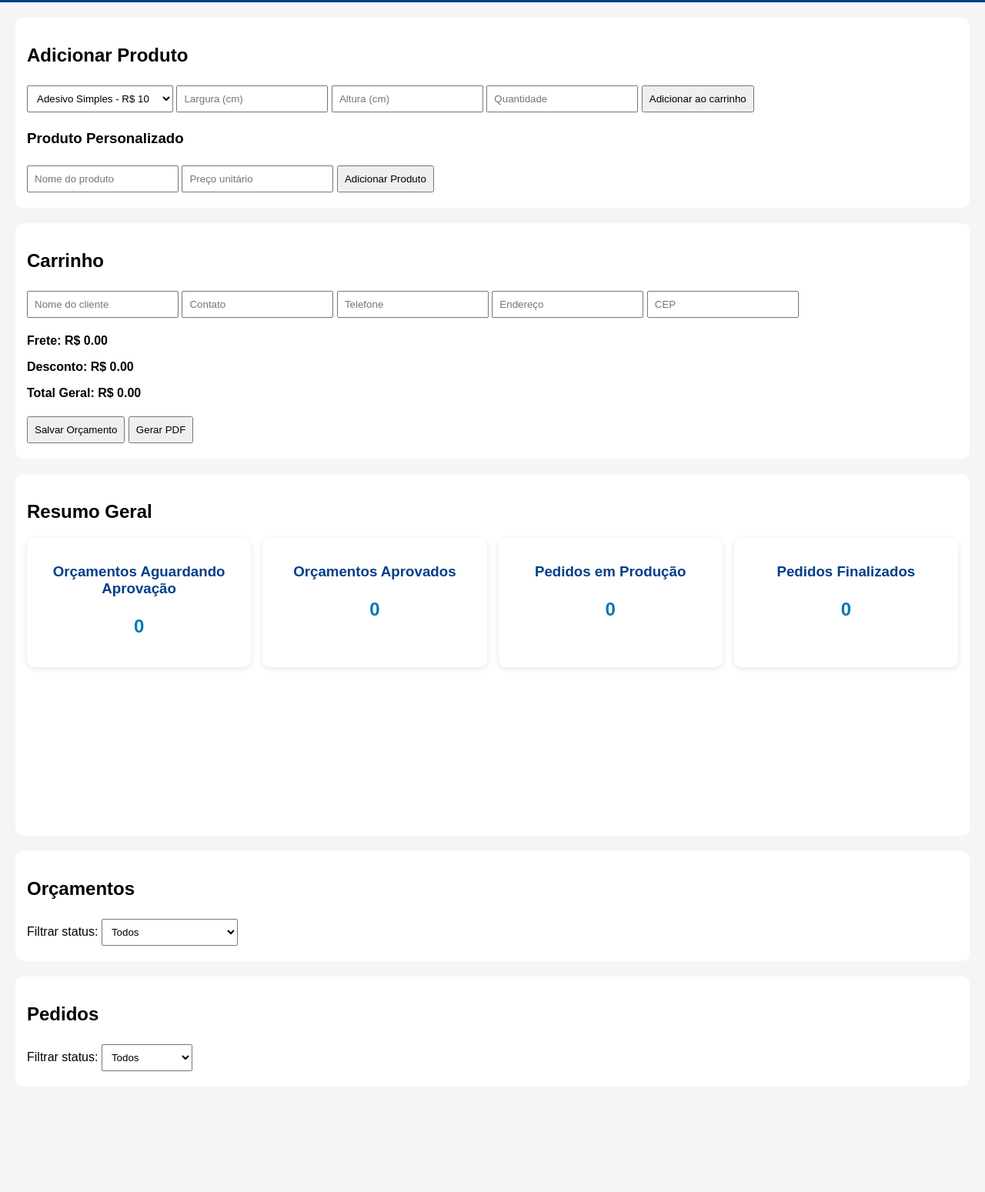
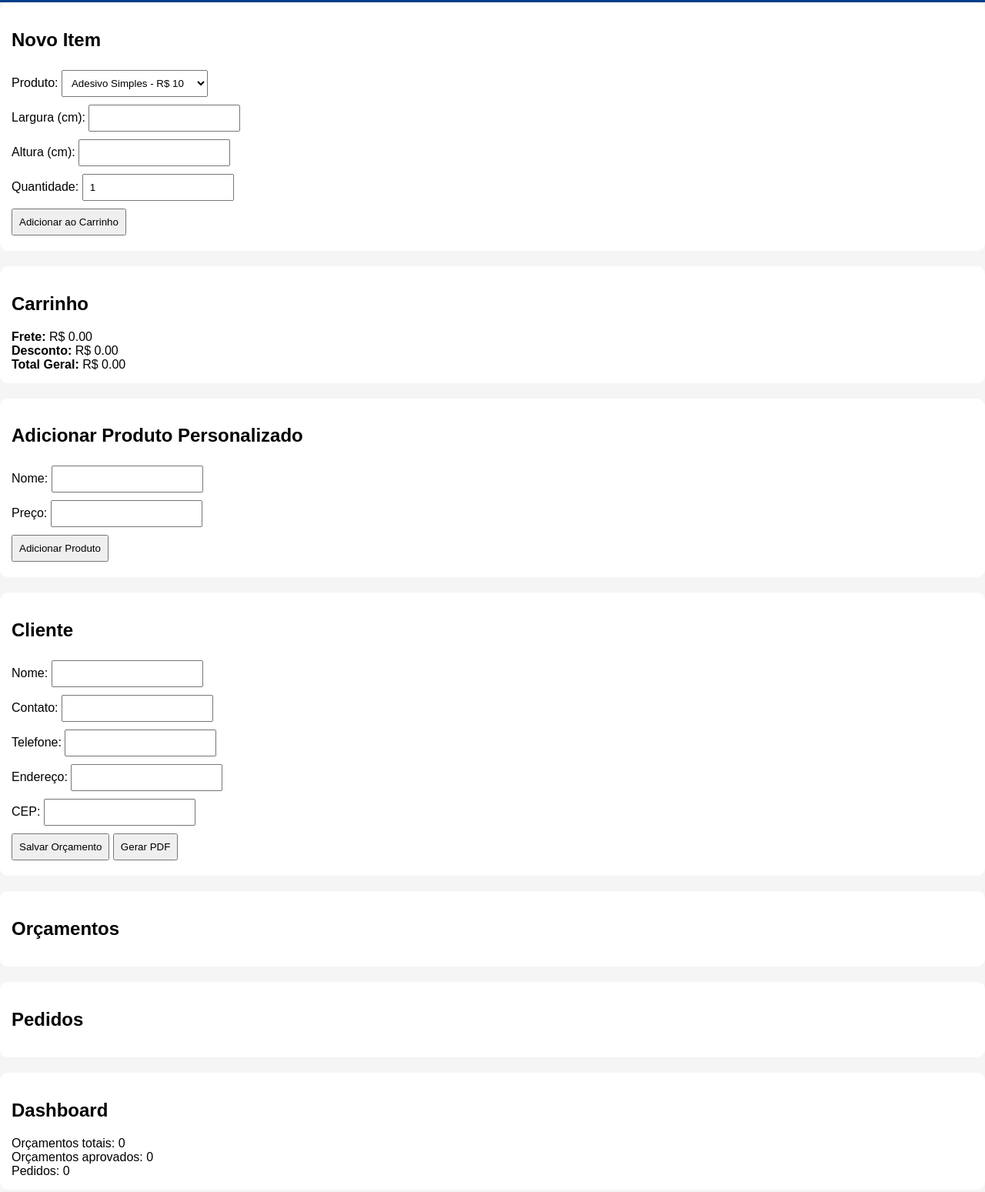
Before and after one commit to prestigecvisual/Apppedidos, a plain HTML site: page index.html in a window 1280 px wide. Shown: the part 135-1684 px from the top of the page at 77% size. Before the commit the page ends 1587 px from the top, so only its background shows below. Drawn offline with nearby package versions, Linux system fonts and the light colour scheme.

Commit message:
Update index.html

```diff
--- a/index.html
+++ b/index.html
@@ -4,98 +4,81 @@
   <meta charset="UTF-8">
   <title>App Pedidos - Prestige Comunicação Visual</title>
   <link rel="stylesheet" href="css/style.css">
-    <script src="https://cdn.jsdelivr.net/npm/chart.js"></script>
+  <script src="js/db.js"></script> <!-- Sempre primeiro -->
+  <script src="https://cdnjs.cloudflare.com/ajax/libs/jspdf/2.5.1/jspdf.umd.min.js"></script>
+  <script src="js/app.js" defer></script>
 </head>
 <body>
   <header>
-        <img src="img/logo.png" alt="Logo" class="logo">
+    <img src="img/logo.png" alt="Logo" style="height:60px;">
     <h1>App Pedidos - Prestige Comunicação Visual</h1>
   </header>
 
-    <main>
-        <!-- Seção de cadastro de produtos -->
-        <section class="produtos">
-            <h2>Adicionar Produto</h2>
-            <select id="produto"></select>
-            <input type="number" id="largura" placeholder="Largura (cm)">
-            <input type="number" id="altura" placeholder="Altura (cm)">
-            <input type="number" id="quantidade" placeholder="Quantidade">
-            <button onclick="adicionarItem()">Adicionar ao carrinho</button>
+  <section>
+    <h2>Novo Item</h2>
+    <label>Produto:</label>
+    <select id="produto"></select><br>
+    <label>Largura (cm):</label>
+    <input type="number" id="largura" min="1"><br>
+    <label>Altura (cm):</label>
+    <input type="number" id="altura" min="1"><br>
+    <label>Quantidade:</label>
+    <input type="number" id="quantidade" min="1" value="1"><br>
+    <button onclick="adicionarItem()">Adicionar ao Carrinho</button>
     <div id="resultado"></div>
+  </section>
 
-            <h3>Produto Personalizado</h3>
-            <input type="text" id="novoProdutoNome" placeholder="Nome do produto">
-            <input type="number" id="novoProdutoPreco" placeholder="Preço unitário">
+  <section>
+    <h2>Carrinho</h2>
+    <div id="listaItens"></div>
+    <div>
+      <strong>Frete:</strong> R$ <span id="frete">0</span><br>
+      <strong>Desconto:</strong> R$ <span id="desconto">0</span><br>
+      <strong>Total Geral:</strong> R$ <span id="totalGeral">0</span>
+    </div>
+  </section>
+
+  <section>
+    <h2>Adicionar Produto Personalizado</h2>
+    <label>Nome:</label>
+    <input type="text" id="novoProdutoNome"><br>
+    <label>Preço:</label>
+    <input type="number" id="novoProdutoPreco" min="0"><br>
     <button onclick="adicionarProdutoPersonalizado()">Adicionar Produto</button>
   </section>
 
-        <!-- Carrinho -->
-        <section class="carrinho">
-            <h2>Carrinho</h2>
-            <div id="listaItens"></div>
-            <input type="text" id="clienteNome" placeholder="Nome do cliente">
-            <input type="text" id="clienteContato" placeholder="Contato">
-            <input type="text" id="clienteTelefone" placeholder="Telefone">
-            <input type="text" id="clienteEndereco" placeholder="Endereço">
-            <input type="text" id="clienteCEP" placeholder="CEP">
-            <div class="totais">
-                <p>Frete: R$ <span id="frete">0.00</span></p>
-                <p>Desconto: R$ <span id="desconto">0.00</span></p>
-                <p>Total Geral: R$ <span id="totalGeral">0.00</span></p>
-            </div>
+  <section>
+    <h2>Cliente</h2>
+    <label>Nome:</label>
+    <input type="text" id="clienteNome"><br>
+    <label>Contato:</label>
+    <input type="text" id="clienteContato"><br>
+    <label>Telefone:</label>
+    <input type="text" id="clienteTelefone"><br>
+    <label>Endereço:</label>
+    <input type="text" id="clienteEndereco"><br>
+    <label>CEP:</label>
+    <input type="text" id="clienteCEP"><br>
     <button onclick="salvarOrcamento()">Salvar Orçamento</button>
     <button id="gerarPDF">Gerar PDF</button>
   </section>
 
-        <!-- Dashboard -->
-        <section class="resumo-dashboard">
-            <h2>Resumo Geral</h2>
-            <div class="cards">
-                <div class="card">
-                    <h3>Orçamentos Aguardando Aprovação</h3>
-                    <p id="orcamentosAguardando">0</p>
-                </div>
-                <div class="card">
-                    <h3>Orçamentos Aprovados</h3>
-                    <p id="orcamentosAprovados">0</p>
-                </div>
-                <div class="card">
-                    <h3>Pedidos em Produção</h3>
-                    <p id="pedidosProducao">0</p>
-                </div>
-                <div class="card">
-                    <h3>Pedidos Finalizados</h3>
-                    <p id="pedidosFinalizados">0</p>
-                </div>
-            </div>
-            <canvas id="graficoStatus" width="400" height="200"></canvas>
-        </section>
-
-        <!-- Filtros e listas -->
-        <section class="orcamentos-dashboard">
+  <section>
     <h2>Orçamentos</h2>
-            <label for="filtroOrcamentos">Filtrar status:</label>
-            <select id="filtroOrcamentos">
-                <option value="todos">Todos</option>
-                <option value="Aguardando aprovação">Aguardando aprovação</option>
-                <option value="Aprovado">Aprovado</option>
-            </select>
     <div id="listaOrcamentos"></div>
   </section>
 
-        <section class="pedidos-dashboard">
+  <section>
     <h2>Pedidos</h2>
-            <label for="filtroPedidos">Filtrar status:</label>
-            <select id="filtroPedidos">
-                <option value="todos">Todos</option>
-                <option value="Em produção">Em produção</option>
-                <option value="Finalizado">Finalizado</option>
-            </select>
     <div id="listaPedidos"></div>
   </section>
-    </main>
 
-    <script src="js/db.js"></script>
-    <script src="js/app.js"></script>
+  <section>
+    <h2>Dashboard</h2>
+    <div>Orçamentos totais: <span id="totalOrcamentos">0</span></div>
+    <div>Orçamentos aprovados: <span id="totalAprovados">0</span></div>
+    <div>Pedidos: <span id="totalPedidos">0</span></div>
+  </section>
+
 </body>
 </html>
```
Lines whose indentation alone changed are shown as unchanged.
